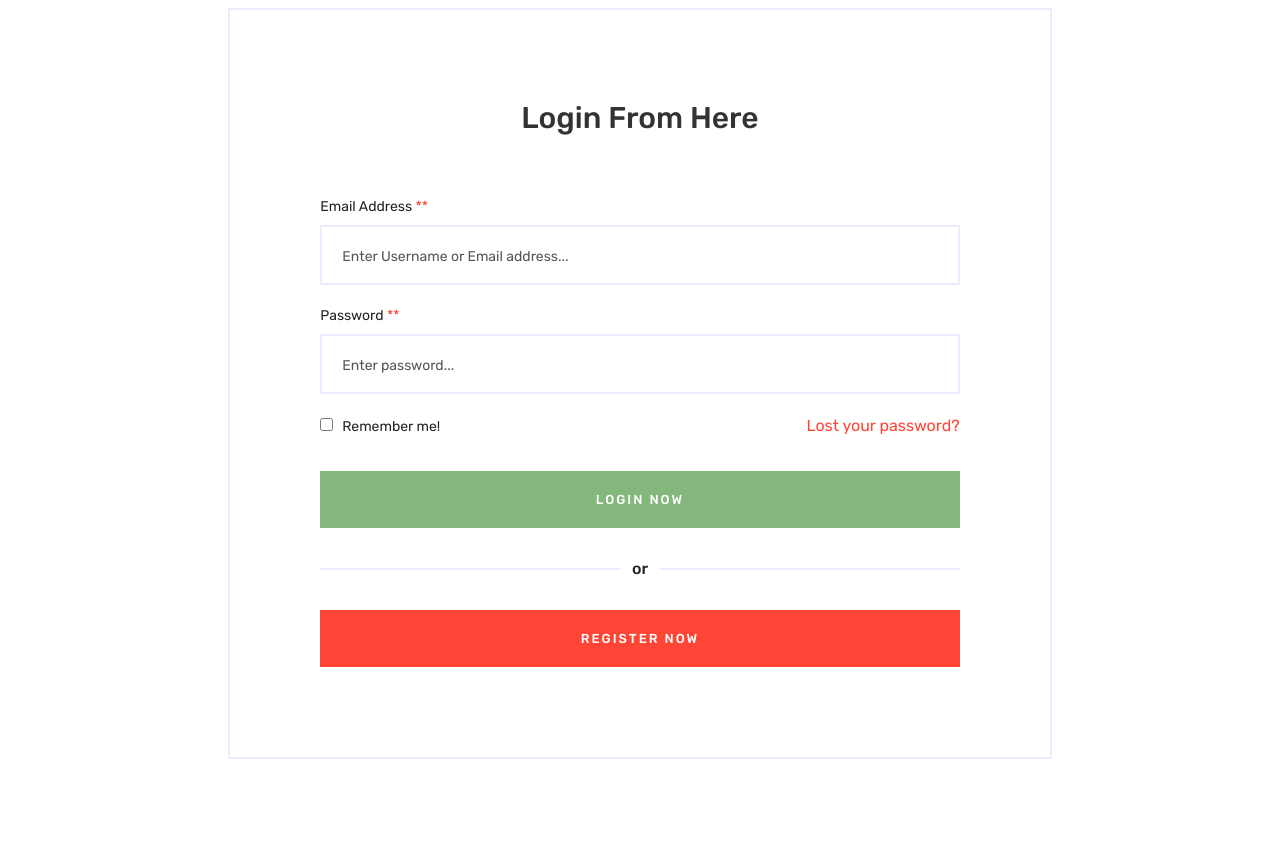
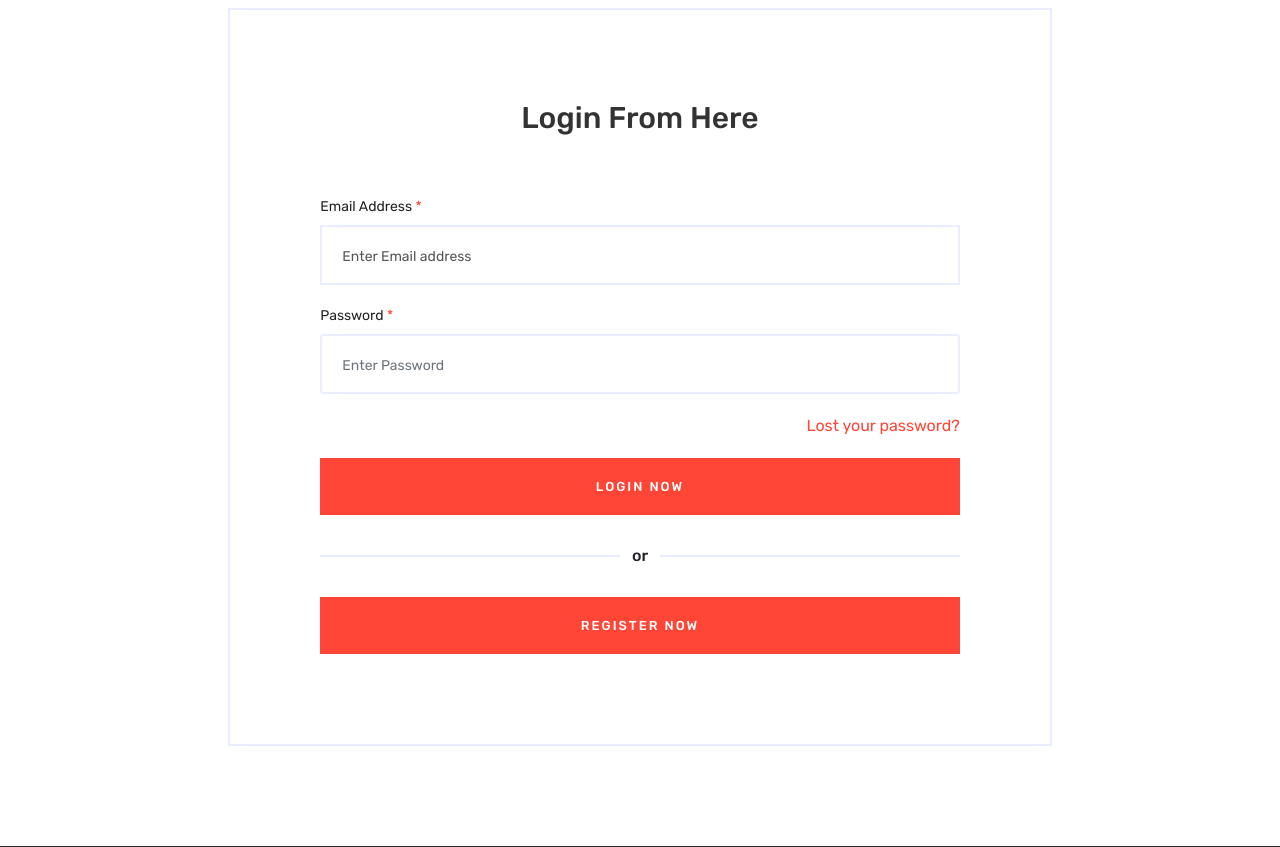
Before and after one commit to amishdsouza/GoodHeart, a PHP site: page /login.php in a window 1280 px wide. Shown: the part 191-1038 px from the top of the page. Run offline with PHP 8.4, Linux system fonts and the light colour scheme; some libraries are stand-ins or nearby versions.

Commit message:
login validation

```diff
--- a/login.php
+++ b/login.php
@@ -1,3 +1,13 @@
+<?php
+require_once 'configs/db.php';
+session_start();
+
+
+
+
+
+?>
+
 <!doctype html>
 <html class="no-js" lang="">
 
@@ -281,29 +287,24 @@
                 <div class="col-lg-8 offset-lg-2">
                     <div class="basic-login">
                         <h3 class="text-center mb-60">Login From Here</h3>
-                            <form action="#">
-                                <label for="name">Email Address <span>**</span></label>
-                                <input id="name" type="text" placeholder="Enter Username or Email address..." />
-                                <label for="pass">Password <span>**</span></label>
-                                <input id="pass" type="password" placeholder="Enter password..." />
+                        <form method="POST" id="loginform">
+                            <label for="uemail">Email Address <span>*</span></label>
+                            <input id="uemail" type="email" name="uemail" placeholder="Enter Email address" required />
+                            <label for="pass">Password <span>*</span></label>
+                            <input type="password" id="upass" name="upass" class="form-control" placeholder="Enter Password" required pattern="(?=^.{8,}$)((?=.*\d)|(?=.*\W+))(?![.\n])(?=.*[A-Z])(?=.*[a-z]).*$" minlength="8">
                             <div class="login-action mb-20 fix">
-                                    <span class="log-rem f-left">
-                                        <input id="remember" type="checkbox" />
-                                        <label for="remember">Remember me!</label>
-                                    </span>
-
                                 <span class="forgot-login f-right">
                                     <a href="javascript:void(0)">Lost your password?</a>
                                 </span>
                             </div>
 
-                                <button class="btn theme-btn-2 w-100">Login Now</button>
+                            <button type="submit" id="loginbtn" name="loginbtn" class="btn theme-btn w-100">Login Now</button>
 
                             <div class="or-divide">
                                 <span>or</span>
                             </div>
 
-                                <a href="register.php"  class="btn theme-btn w-100">
+                            <a href="register.php" class="btn theme-btn w-100">
                                 Register Now</a>
                         </form>
                     </div>
@@ -539,6 +493,27 @@
     <script src="js/jquery.magnific-popup.min.js"></script>
     <script src="js/plugins.js"></script>
     <script src="js/main.js"></script>
+    <script src="js/textbox.js"></script>
+    <script src="js/datepicker.js"></script>
+    <script src="https://ajax.googleapis.com/ajax/libs/jquery/3.4.1/jquery.min.js"></script>
+    <script src="https://cdnjs.cloudflare.com/ajax/libs/jquery-validate/1.19.3/jquery.validate.js"></script>
+    <script src="https://cdnjs.cloudflare.com/ajax/libs/jquery-validate/1.19.3/additional-methods.js"></script>
+    <script src="http://cdn.jsdelivr.net/jquery.mixitup/latest/jquery.mixitup.min.js"></script>
+
+
+    <script>
+        $(document).ready(function() {
+
+            $("#loginform").validate();
+
+            $("#loginbtn").on('click', function() {
+                if (!$('#loginform').valid()) {
+                    return false;
+                    //alert("hi");
+                }
+            });
+        });
+    </script>
 </body>
 
 </html>
```
Also changed, not shown: other parts of login.php (+17 -68 lines). Lines whose indentation alone changed are shown as unchanged.
